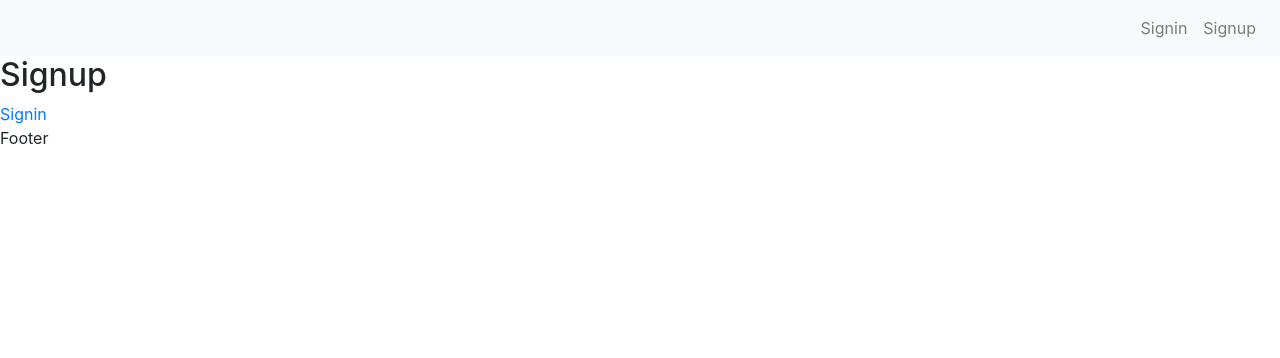
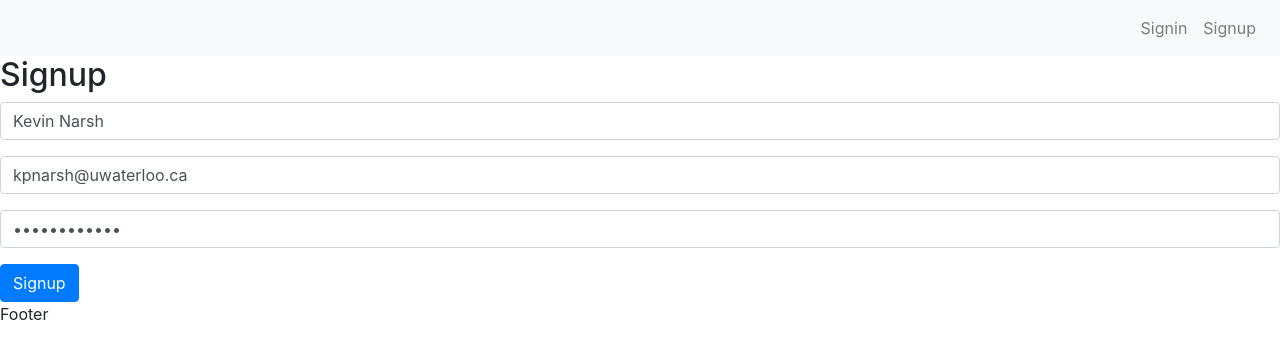
Before and after one commit to kpnaranj/website-production-test, a Next.js app in the folder SeoBlog/frontend/: page /signup in a window 1280 px wide. Shown: the top 358 px of the page. Built offline with nearby package versions, Linux system fonts and the light colour scheme.

Commit message:
final stage of Signup components

```diff
--- /dev/null
+++ b/SeoBlog/frontend/components/auth/SignupComponent.js
@@ -0,0 +1,60 @@
+import {useState} from 'react';
+
+const SignupComponent = () =>{
+    const [values, setValues] = useState({
+        name: 'Kevin Narsh',
+        email:'kpnarsh@uwaterloo.ca',
+        password:'hhhhhhhhhhhh',
+        error: '',
+        loading: false,
+        message: '',
+        showForm: true
+    });
+    //We want to have these values as types
+
+    const {name, email, password, error, loading, message, showForm} = values;
+
+
+    const handleSubmit = (e)=>{
+        e.preventDefault();
+        console.table({name, email, password, error, loading, message, showForm});
+    }
+
+    const handleChange = name=>(e)=>{
+        setValues({...values, error:false, [name]:e.target.value})
+
+    }
+
+
+    const signupForm = ()=>{
+        return(
+            <form onSubmit={handleSubmit}>
+                {/**This is the set for email */}
+                <div className="form-group">
+                    <input value={name} onChange={handleChange('name')} type="text" className="form-control" placeholder="Type your name"/>
+                </div>
+                {/**This is the set for email change */}
+                <div className="form-group">
+                    <input value={email} onChange={handleChange('email')} type="email" className="form-control" placeholder="Type your email"/>
+                </div>
+                {/**This is for password */}
+                <div className="form-group">
+                    <input value={password} onChange={handleChange('password')} type="password" className="form-control" placeholder="Type your password"/>
+                </div>
+
+                <button className="btn btn-primary">Signup</button>
+            </form>
+        )
+
+    }
+
+    return (
+
+        <React.Fragment>
+            {signupForm()}
+        </React.Fragment>
+
+    )
+};
+
+export default SignupComponent;
--- a/SeoBlog/frontend/package.json
+++ b/SeoBlog/frontend/package.json
@@ -12,6 +12,7 @@
   "license": "ISC",
   "dependencies": {
     "fs-extra": "^6.0.1",
+    "isomorphic-fetch": "^3.0.0",
     "next": "^9.5.5",
     "react": "^16.13.1",
     "react-dom": "^16.13.1",
--- a/SeoBlog/frontend/pages/signup.js
+++ b/SeoBlog/frontend/pages/signup.js
@@ -1,5 +1,6 @@
 import Layout from '../components/Layout';
 import Link from 'next/link';
+import SignupComponent from '../components/auth/SignupComponent';
 
 const Signup =()=> {
 
@@ -8,10 +9,7 @@
         //the content as children
         <Layout>
             <h2>Signup</h2>
-            <Link href="/signin">
-                <a>Signin</a>
-            </Link>
-
+            <SignupComponent/>
         </Layout>
     )
 }
```
Also changed, not shown: 1 other file (tests, documents, lock files or other folders).
